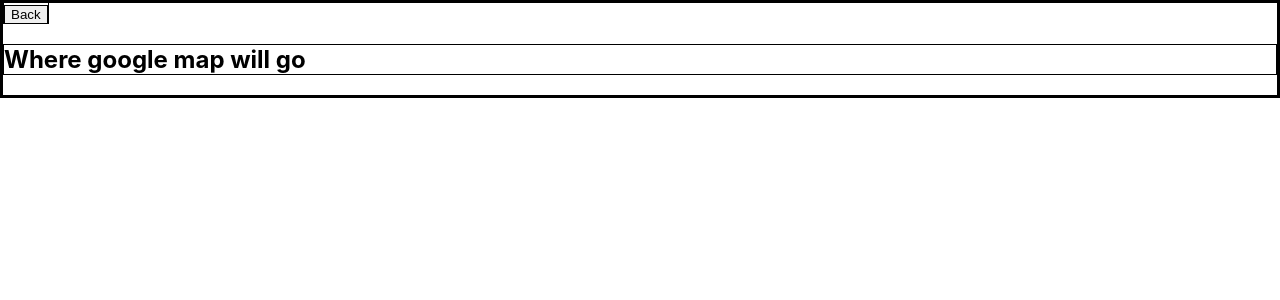
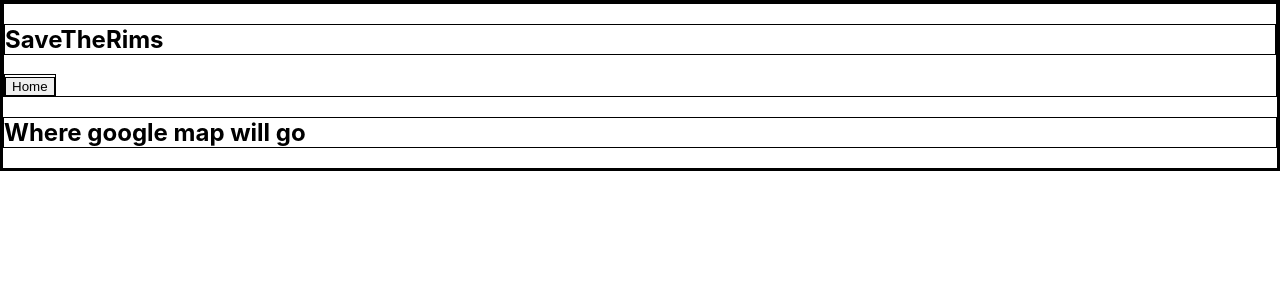
Before and after one commit to asaganda/savetherims_frontend, a React (Create React App) app: page /map in a window 1280 px wide. Shown: the top 300 px of the page. Built offline with nearby package versions, Linux system fonts and the light colour scheme; no server answers.

Commit message:
adjusted navheader file a bit

```diff
--- a/src/component/NavHeader.js
+++ b/src/component/NavHeader.js
@@ -3,7 +3,10 @@ import { Link, Outlet } from "react-router-dom"
 const NavHeader = () => {
     return(
         <>
-            <Link to="/"><button>Back</button></Link>
+            <header>
+                <h2>SaveTheRims</h2>
+                <Link to="/"><button>Home</button></Link>
+            </header>
             <Outlet />
         </>
     )
```
